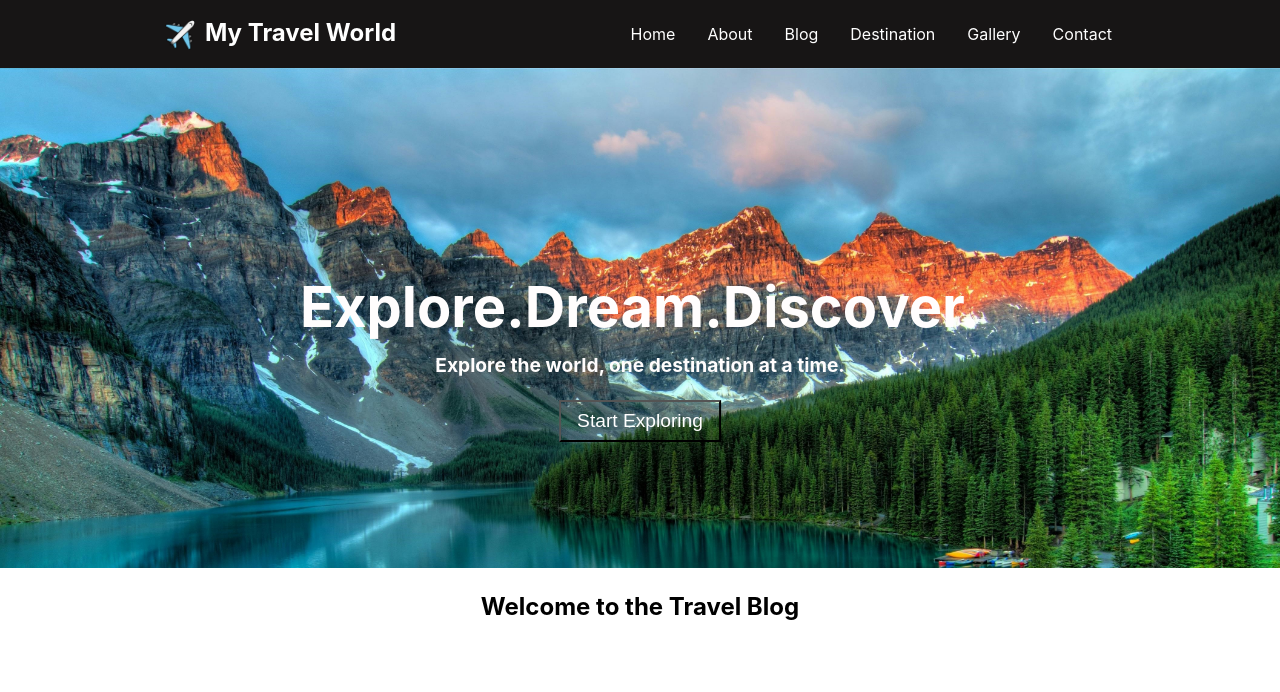
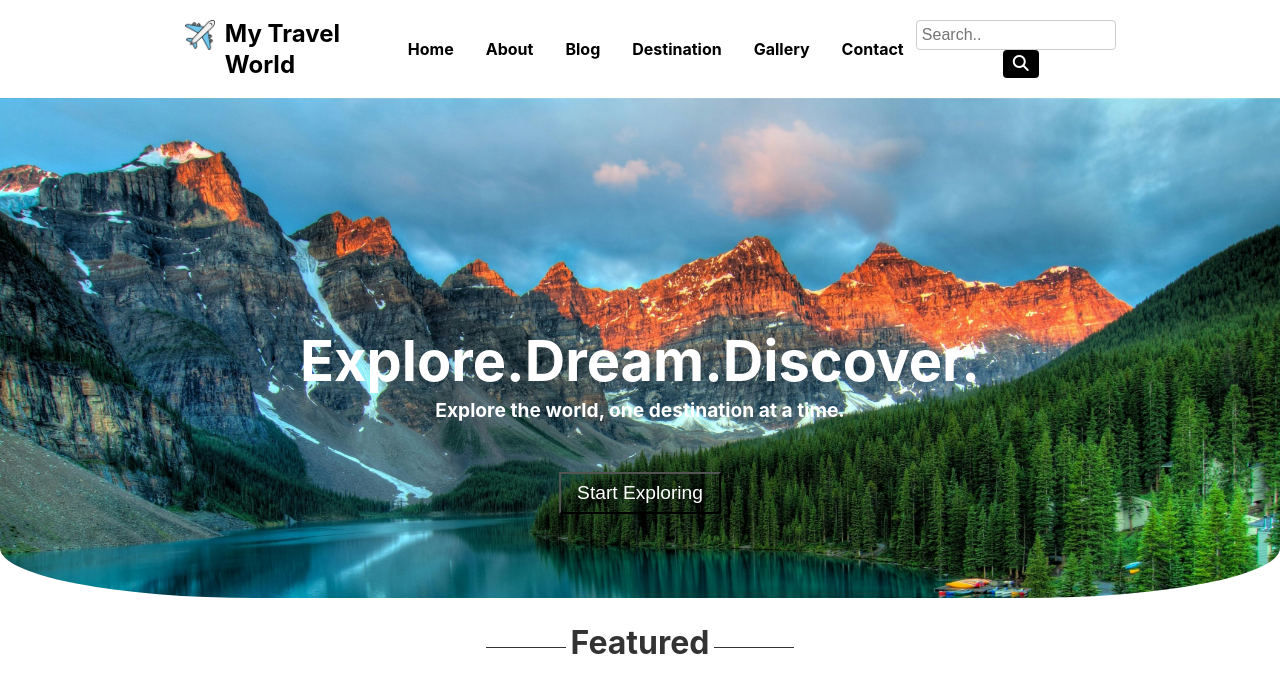
Before and after one commit to Dhvani-intwala/travel-blog, a React (Create React App) app: page / in a window 1280 px wide. Shown: the top 692 px of the page. Built offline with nearby package versions, Linux system fonts and the light colour scheme.

Commit message:
Added searchbar

```diff
--- a/src/App.js
+++ b/src/App.js
@@ -7,7 +7,6 @@ function App() {
     <div className="App">
       <Navbar />
       <Home />
-      <h2>Welcome to the Travel Blog</h2>
     </div>
   );
 }
--- a/src/home.css
+++ b/src/home.css
@@ -2,16 +2,18 @@
     width: 100%;
     height: 100%;
     object-fit: contain;
+    border-bottom-left-radius: 20% 10%;
+    border-bottom-right-radius: 20% 10%;
 }
 .container {
     position: relative;
     text-align: center;
-    color: rgb(255, 253, 253);
+    color:#ffffff;
 }
 
 .centered {
     position: absolute;
-    top: 55%;
+    top: 52%;
     left: 50%;
     transform: translate(-50%, -50%);
     font-size: 1.2rem;
@@ -38,6 +40,37 @@
 }
 
 .exploring-btn:hover{
-    background-color: #000;
+    background-color: #ffffff;
+    color: #000;
     border: none;
 }
+
+.featured-title{
+    color: #000;
+}
+
+span {
+    color: #333;
+    display: inline-block;
+    position: relative;
+
+    &::before,
+    &::after {
+        content: '';
+        position: absolute;
+        height: 1px;
+        border-top: 1px solid #333;
+        top: 60%;
+        width: 5rem;
+        margin-right: 5px;
+        margin-left: 5px;
+    }
+
+    &::after {
+        left: 100%;
+    }
+
+    &::before {
+        right: 100%;
+    }
+}
--- a/src/home.js
+++ b/src/home.js
@@ -10,7 +10,13 @@ const Home = () => {
             <h1 className='centered-title'>Explore.Dream.Discover.</h1>
             <h3 className='centered'>Explore the world, one destination at a time.</h3>
             <button type="button" className='exploring-btn'>Start Exploring</button>
+
+            <div className=''>
+                <h1 className='featured-title'><span>Featured</span></h1>
+            </div>
         </div>
+
+
     );
 }
 
--- a/src/nav.js
+++ b/src/nav.js
@@ -16,6 +16,12 @@ const Navbar = () => {
         <li><a href="#galery">Gallery</a></li>
         <li><a href="#contact">Contact</a></li>
       </ul>
+      <div class="search-container">
+        <form action="/action_page.php">
+          <input type="text" placeholder="Search.." name="search" />
+          <button type="submit"><i class="fa fa-search"></i></button>
+        </form>
+      </div>
     </nav>
   );
 }
--- a/src/navbar.css
+++ b/src/navbar.css
@@ -2,12 +2,13 @@
     display: flex;
     justify-content: space-between;
     align-items: center;
-    background-color: #171515;
-    padding: 0.5rem 10rem;
+    background-color: #ffffff;
+    padding: 0.3rem 10rem;
+    color: #000;
 }
 
 .navbar-brand h1 {
-    color: white;
+    color: rgb(0, 0, 0);
     margin: 0;
 }
 
@@ -22,13 +23,15 @@
 }
 
 .navbar-links a {
-    color: white;
+    color: rgb(0, 0, 0);
     text-decoration: none;
     padding: 0.5rem;
+    font-weight: 700;
 }
 
 .navbar-links a:hover {
     background-color: #555;
+    color: #ffffff;
     border-radius: 5px;
 }
 
@@ -39,3 +42,42 @@
     margin-right: 10px;
     vertical-align: middle;
 }
+
+
+.search-container {
+    align-items: center;
+    margin: 15px 0;
+}
+
+.search-container input[type="text"] {
+    padding: 5px;
+    font-size: 16px;
+    border: 1px solid #ccc;
+    border-radius: 4px;
+    width: 200px;
+    box-sizing: border-box;
+    outline: none;
+    transition: 0.4s;
+}
+
+.search-container input[type="text"]:focus {
+    border-color: #000000;
+    box-shadow: 0 0 5px rgba(88, 89, 89, 0.5);
+}
+
+.search-container button {
+    background-color: #000000;
+    color: white;
+    padding: 5px 10px;
+    border: none;
+    border-radius: 4px;
+    cursor: pointer;
+    font-size: 16px;
+    margin-left: 10px;
+    transition: 0.3s;
+}
+
+.search-container button:hover {
+    background-color: #fcfdff;
+    color: #000;
+}
```
